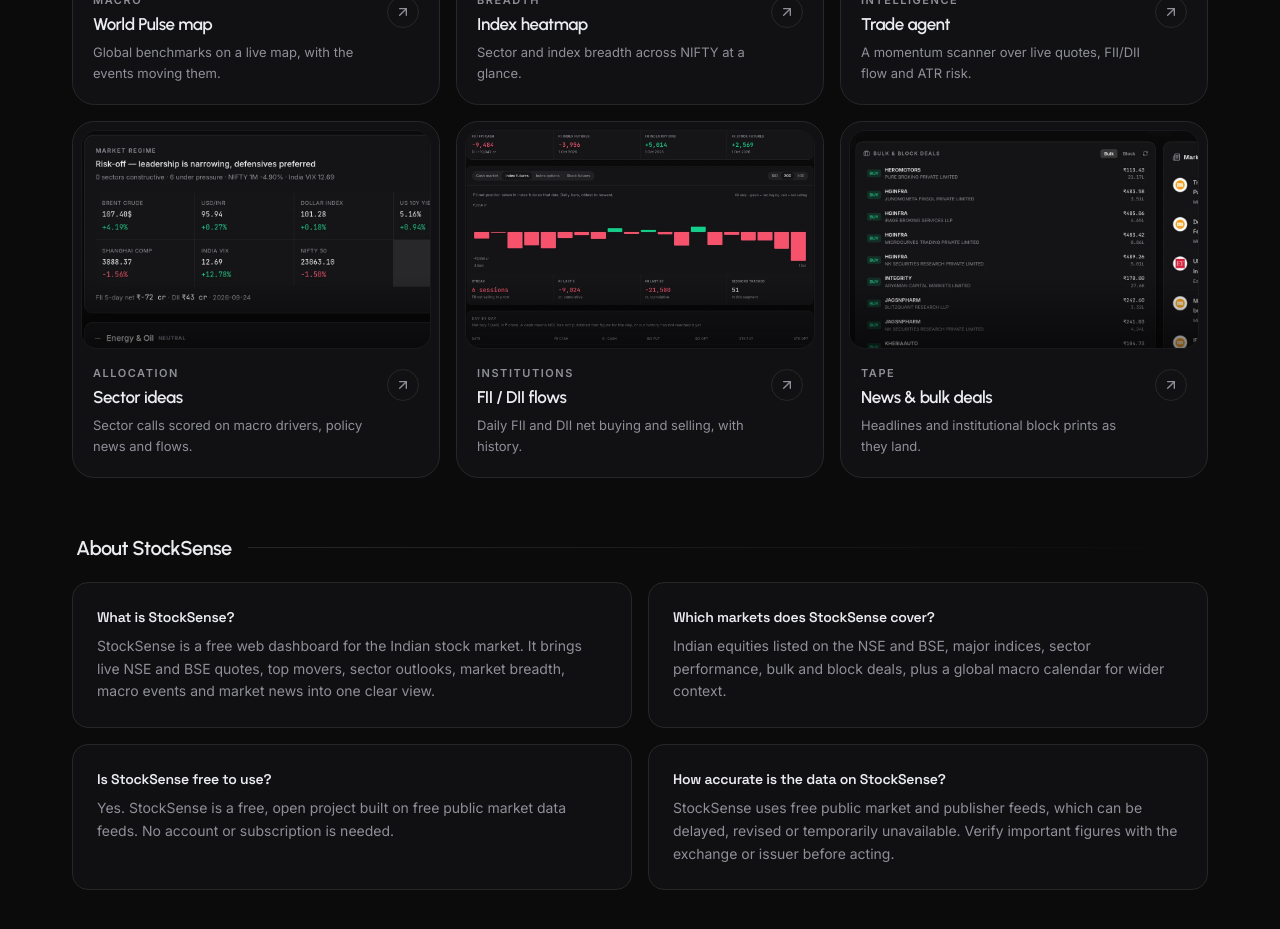
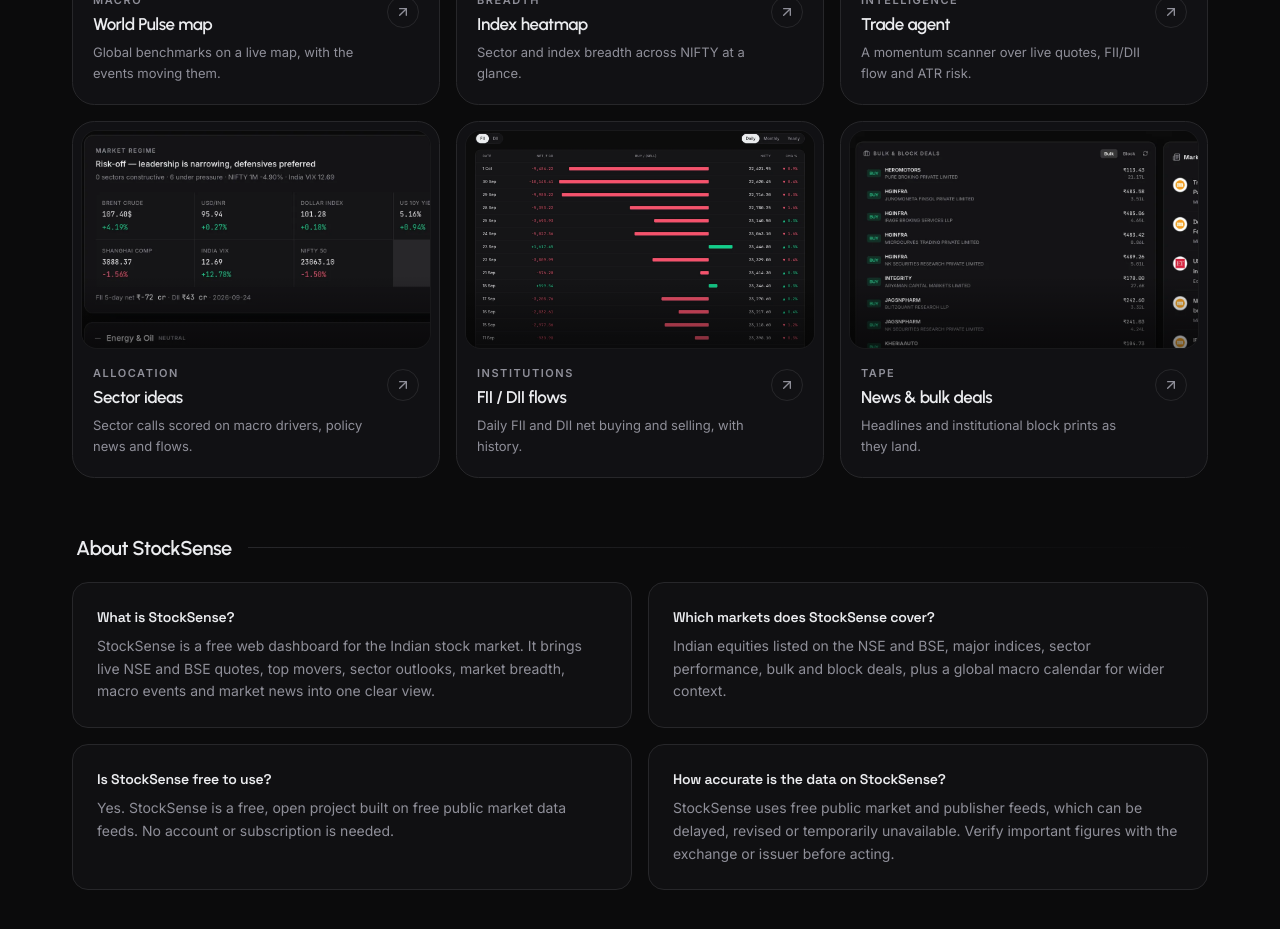
Before and after one commit to shobhit26-09/StockSense, a React (Vite) app: page / in a window 1280 px wide. Shown: the part 2780-3709 px from the top of the page. Built offline with nearby package versions, Linux system fonts and the light colour scheme; no server answers.

Commit message:
Update FeatureGrid.tsx

```diff
--- a/src/components/FeatureGrid.tsx
+++ b/src/components/FeatureGrid.tsx
@@ -6,7 +6,7 @@
   { to: '/heatmap', img: '/showcase/heatmap.webp', eyebrow: 'Breadth',      title: 'Index heatmap',     desc: 'Sector and index breadth across NIFTY at a glance.' },
   { to: '/agent',   img: '/showcase/agent.webp',   eyebrow: 'Intelligence', title: 'Trade agent',       desc: 'A momentum scanner over live quotes, FII/DII flow and ATR risk.' },
   { to: '/sectors', img: '/showcase/sectors.webp', eyebrow: 'Allocation',   title: 'Sector ideas',      desc: 'Sector calls scored on macro drivers, policy news and flows.' },
-  { to: '/fii-dii', img: '/showcase/2-fii-dii.webp', eyebrow: 'Institutions', title: 'FII / DII flows',   desc: 'Daily FII and DII net buying and selling, with history.' },
+  { to: '/fii-dii', img: '/showcase/1-fiisimple.webp', eyebrow: 'Institutions', title: 'FII / DII flows',   desc: 'Daily FII and DII net buying and selling, with history.' },
   { to: '/news',    img: '/showcase/news.webp',    eyebrow: 'Tape',         title: 'News & bulk deals', desc: 'Headlines and institutional block prints as they land.' },
 ];
 
```
